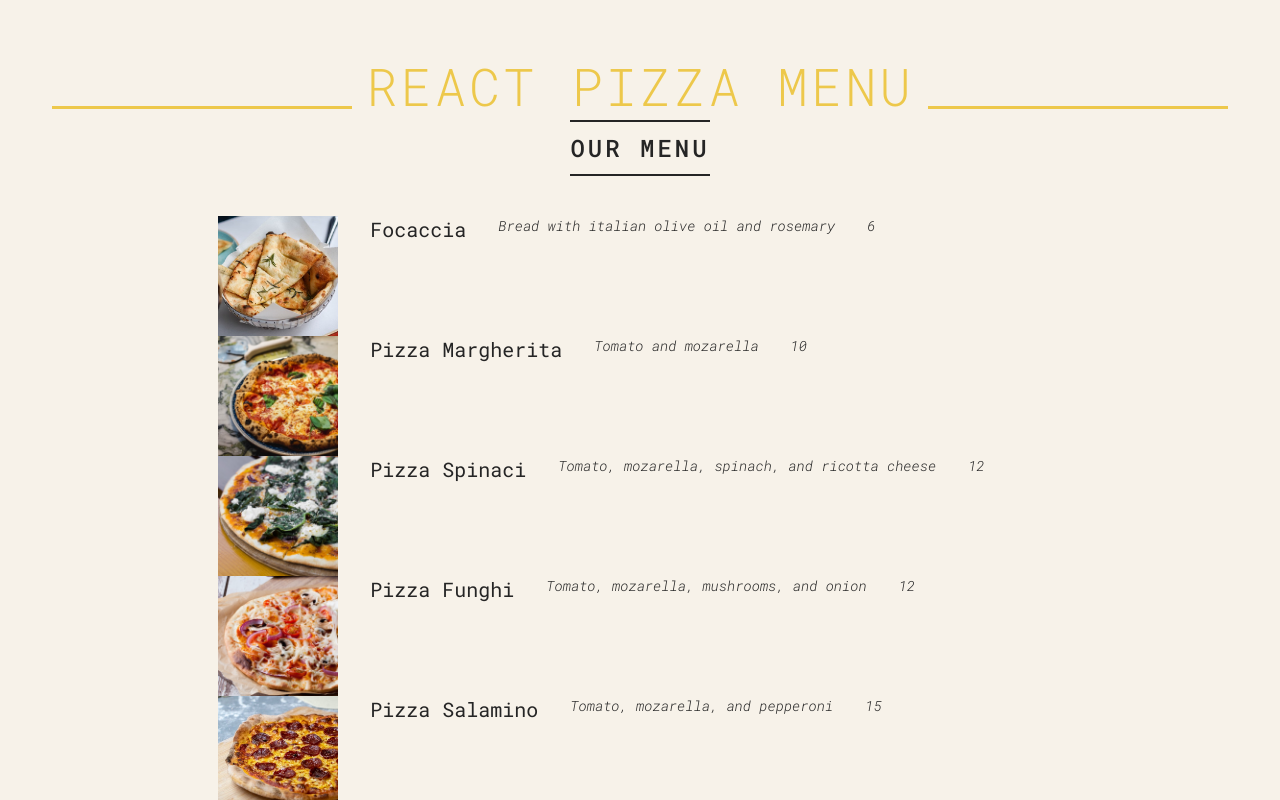
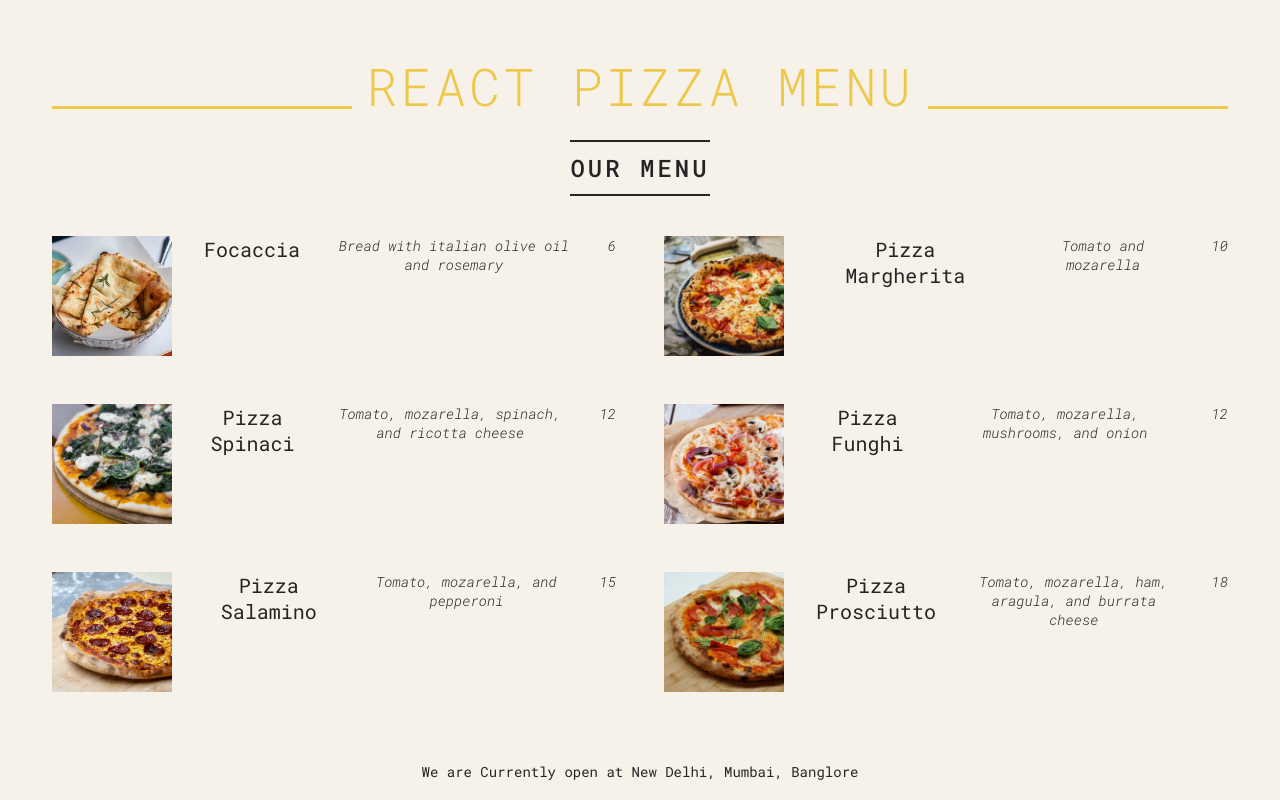
Before and after one commit to vikram-codes/React-Pizza-Menu, a React (Vite) app: page / in a window 1280 px wide. Shown: the top 800 px of the page. Built offline with nearby package versions, Linux system fonts and the light colour scheme.

Commit message:
Changed margin in (footer) and (header)

```diff
--- a/src/App.jsx
+++ b/src/App.jsx
@@ -49,12 +49,12 @@
 
 function Pizza(props) {
   return (
-    <div className="pizza">
+    <li className="pizza">
       <img src={props.pizzaObj.photoName} alt={props.pizzaObj.name}></img>
       <h3>{props.pizzaObj.name}</h3>
       <p>{props.pizzaObj.ingredients}</p>
       <p>{props.pizzaObj.price}</p>
-    </div>
+    </li>
   );
 }
 
@@ -70,11 +70,11 @@
   return (
     <main className="menu">
       <h2>Our Menu</h2>
-      <div>
+      <ul className="pizzas">
         {pizzaData.map((pizza) => (
           <Pizza pizzaObj={pizza} key={pizza.name} />
         ))}
-      </div>
+      </ul>
       {/* <Pizza
         name="Pizza Spinaci"
         ingredients="Tomato, mozarella, spinach, and ricotta cheese"
--- a/src/index.css
+++ b/src/index.css
@@ -35,6 +35,7 @@
 
 .header {
   align-self: stretch;
+  margin-bottom: 2rem;
 }
 
 .header h1 {
@@ -93,6 +94,7 @@
 
 .menu > p {
   font-size: 1.5rem;
+  /* margin-top: 50rem; */
   text-align: center;
   line-height: 1.6;
   width: 80%;
@@ -153,6 +155,7 @@
 
 .footer {
   font-size: 1.4rem;
+  margin-top: 7rem;
 }
 
 .order {
```
